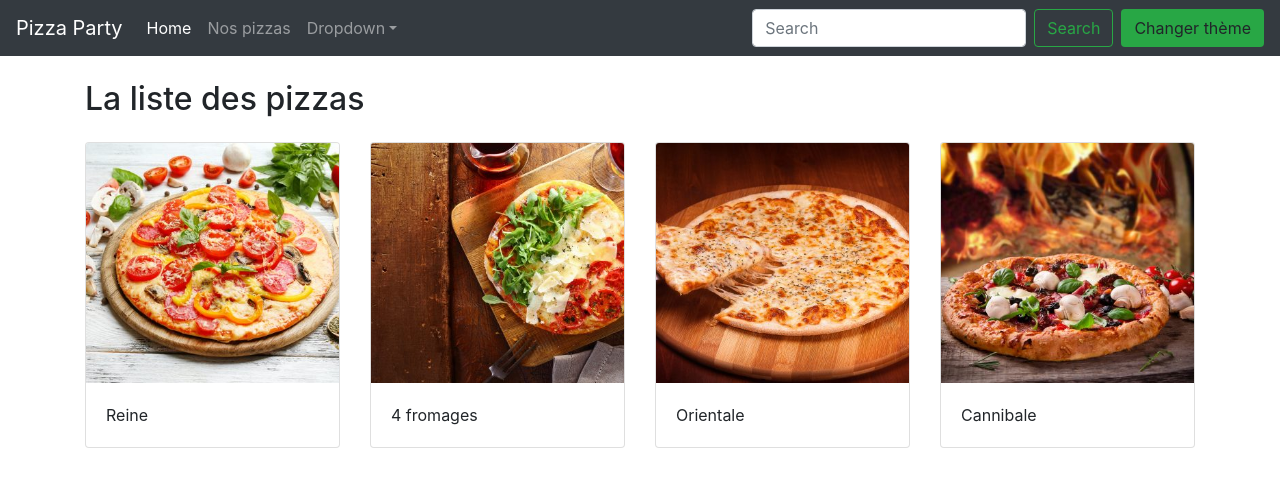
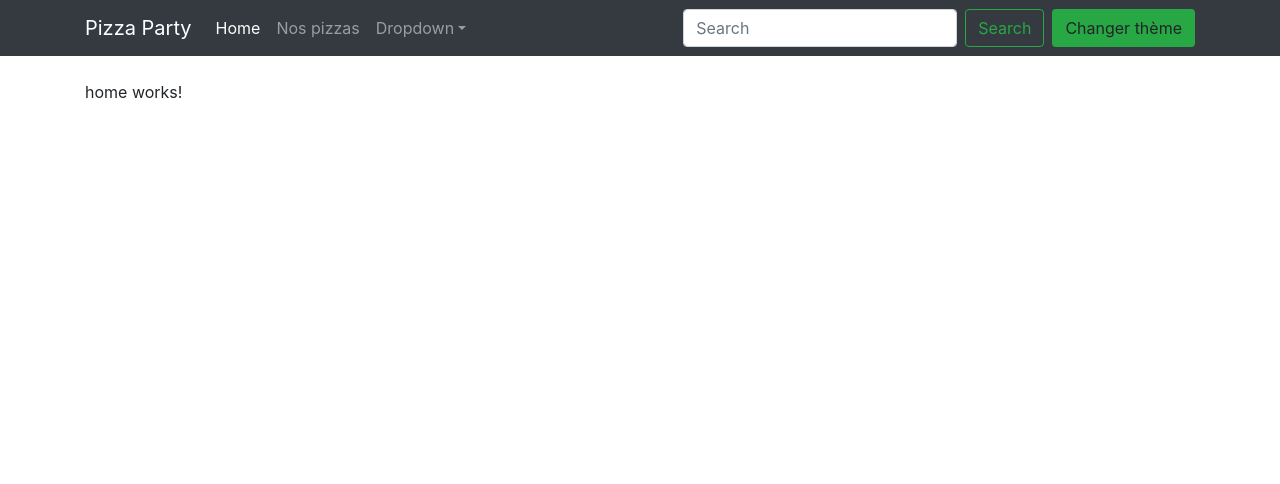
Before and after one commit to NunMimYa/pizzaparty, an Angular app: page / in a window 1280 px wide. Shown: the top 484 px of the page. Built offline with nearby package versions, Linux system fonts and the light colour scheme.

Commit message:
commit #9 small design modifications

```diff
--- a/src/app/app.component.html
+++ b/src/app/app.component.html
@@ -5,5 +5,9 @@
 
 <div class="container">
     <!-- <h1>{{title}}</h1> -->
-    <app-pizza-list></app-pizza-list>
+
+    <!-- <app-home></app-home>
+    <app-pizza-list></app-pizza-list> -->
+    <!--On remplace ci-dessus par ci-dessous-->
+    <router-outlet></router-outlet>
 </div>
--- a/src/app/app.module.ts
+++ b/src/app/app.module.ts
@@ -15,14 +15,13 @@ import { HomeComponent } from './home/home.component';
     PizzaListComponent,
     MenuComponent,
     HomeComponent,
-
   ],
   imports: [
     BrowserModule,
     FormsModule,
     NgbModule,
     RouterModule.forRoot([
-      {path: '', component: PizzaListComponent },
+      {path: '', component: HomeComponent },
       {path: 'pizzas', component: PizzaListComponent },
     ])
   ],
--- a/src/app/menu/menu.component.html
+++ b/src/app/menu/menu.component.html
@@ -1,5 +1,6 @@
 <nav class="mb-4 navbar navbar-expand-lg navbar-{{color}} bg-{{color}}">
     <!-- <a class="navbar-brand" href="#">Navbar {{ isCollapsed }}</a> -->
+    <div class="container">
         <a class="navbar-brand" routerLink="/">{{ navTitle }}</a>
         <button (click)="toggleCollapseNavbar()" class="navbar-toggler" type="button" data-toggle="collapse"
             data-target="#navbarSupportedContent">
@@ -8,11 +9,12 @@
 
         <div [class.show]="isCollapsed" class="collapse navbar-collapse" id="navbarSupportedContent">
             <ul class="navbar-nav mr-auto">
-            <li class="nav-item active">
-                <a class="nav-link" routerLink="/">Home <span class="sr-only">(current)</span></a>
+                <li class="nav-item">
+                    <a class="nav-link" routerLink="/" routerLinkActive="active"
+                        [routerLinkActiveOptions]="{exact:true}">Home <span class="sr-only">(current)</span></a>
                 </li>
                 <li class="nav-item">
-                <a class="nav-link" routerLink="/pizzas">Nos pizzas</a>
+                    <a class="nav-link" routerLink="/pizzas" routerLinkActive="active">Nos pizzas</a>
                 </li>
 
                 <li ngbDropdown class="nav-item dropdown">
@@ -31,4 +33,5 @@
             </form>
             <button class="btn bg-success ml-2" (click)="changeTheme()">Changer thème</button>
         </div>
+    </div>
 </nav>
--- a/src/app/pizza-list/pizza-list.component.html
+++ b/src/app/pizza-list/pizza-list.component.html
@@ -8,7 +8,7 @@
   <div class="col-lg-3">
     <img [src]="'assets/img/pizzas/' + maSuperPizza.image " [alt]="maSuperPizza.name" class="img-fluid">
   </div>
-  <div class="col-lg-9">
+  <div class="col-lg-3">
     <h2>{{ maSuperPizza.name }}</h2>
     <!-- <p class="d-block">ID : {{ maSuperPizza.id }}</p> -->
     <p class="d-block">Price: {{ maSuperPizza.price }}</p>
@@ -19,10 +19,10 @@
   </div>
 </div>
 
-<h2 class="mb-4">La liste des pizzas</h2>
-<div class="row">
-  <div class="col-lg-3" *ngFor="let pizza of mesPizzas" (click)="onSelect(pizza)">
-    <div class="card" [class.selected]="pizza === maSuperPizza">
+<h2 class="my-4">La liste des pizzas</h2>
+<div class="mt-5 row">
+  <div class="col-sm-6 col-lg-3" *ngFor="let pizza of mesPizzas" (click)="onSelect(pizza)">
+    <div class="card mb-4" [class.selected]="pizza === maSuperPizza">
       <img [src]="'assets/img/pizzas/' + pizza.image " [alt]="pizza.name" class="card-img-top">
       <div class="card-body">{{ pizza.name }}</div>
 
--- a/src/app/pizza-list/pizza-list.component.scss
+++ b/src/app/pizza-list/pizza-list.component.scss
@@ -1,3 +1,7 @@
 .selected{
     transform: scale(1.14);
 }
+
+.card:hover{
+    cursor:pointer;
+}
```
Lines whose indentation alone changed are shown as unchanged.
